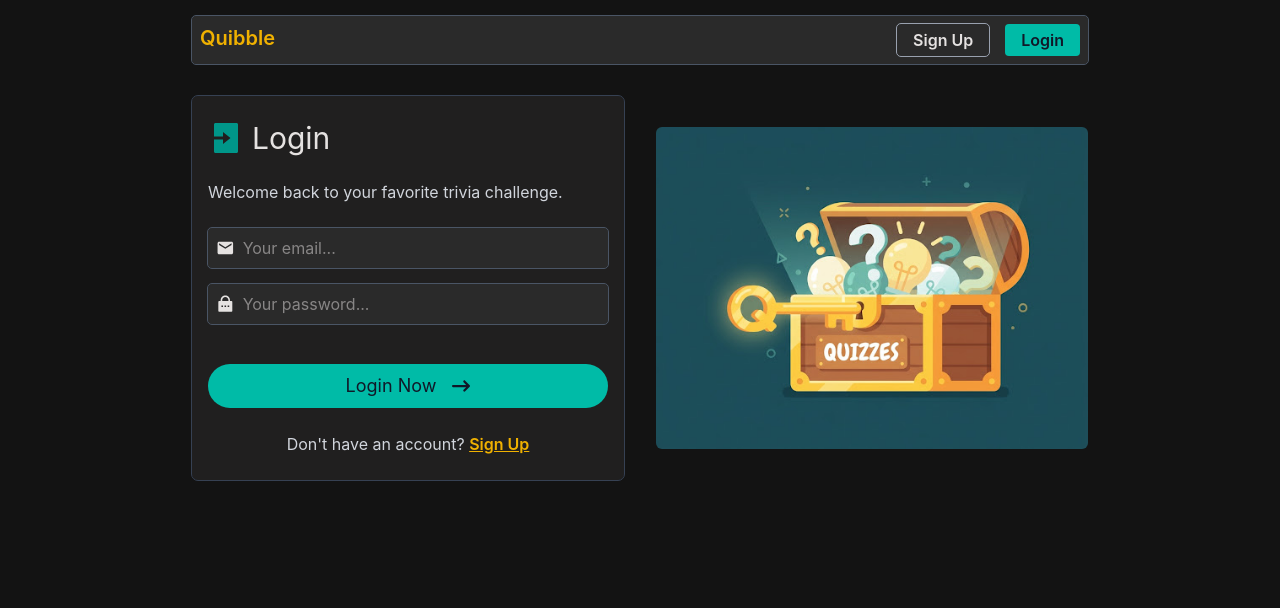
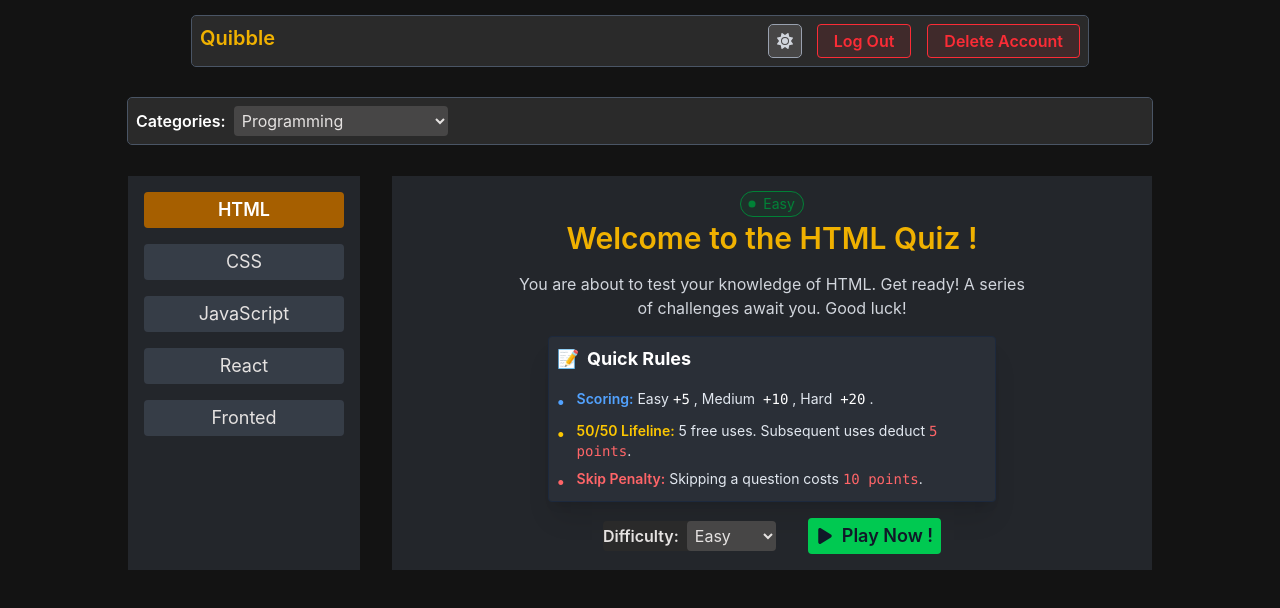
Before and after one commit to RaviCoderWallah/Quibble-Quiz-Web-App, a React (Vite) app: page /quiz in a window 1280 px wide. Before the commit this address led to /login. Shown: the top 608 px of the page. Built offline with nearby package versions, Linux system fonts and the light colour scheme; sample sign-in values are in the browser's storage.

Commit message:
fix: add rules section in welcome screen.

```diff
--- a/src/context/AuthContext.jsx
+++ b/src/context/AuthContext.jsx
@@ -4,7 +4,7 @@ export const AuthContext = createContext();
 
 export const AuthProvider = ({ children }) => {
   const [user, setUser] = useState(null);
-  const [isLogged, setIsLogged] = useState(false);
+  const [isLogged, setIsLogged] = useState(true);
   const [isAuthLoaded, setIsAuthLoaded] = useState(false);
 
   // Restore user from localStorage on page refresh
--- a/src/feature/quiz/GamePlayScreen.jsx
+++ b/src/feature/quiz/GamePlayScreen.jsx
@@ -28,7 +28,7 @@ const GamePlayScreen = () => {
         <h1 className="text-3xl font-bold text-yellow-500">What is the full form of HTML?</h1>
         <div className="grid grid-cols-2 gap-4 mt-6 max-w-140 mx-auto">
           <button className="bg-green-700 text-white text-sm outline-2 py-2 rounded-sm outline-green-500 cursor-pointer hover:outline-2">Hyper Text Markup Language</button>
-          <button className="bg-gray-600/50 text-white text-sm outline-1 py-2 rounded-sm cursor-pointer hover:outline-2">High Text Machine Language</button>
+          <button className="bg-gray-600/50 text-white text-sm outline-2 py-2 rounded-sm cursor-pointer">High Text Machine Language</button>
           <button className="bg-gray-600/50 text-white text-sm outline-1 py-2 rounded-sm cursor-pointer hover:outline-2">None of the above</button>
           <button className="bg-red-700 text-white text-sm outline-2 py-2 rounded-sm outline-red-500 cursor-pointer hover:outline-2">Hyper Transfer Markup Language</button>
         </div>
--- a/src/feature/quiz/QuizGamePlayContainer.jsx
+++ b/src/feature/quiz/QuizGamePlayContainer.jsx
@@ -1,11 +1,16 @@
-// import QuizWelcomeScreen from "./QuizWelcomeScreen"
+import { useState } from "react"
+import QuizWelcomeScreen from "./QuizWelcomeScreen"
 import GamePlayScreen from "./GamePlayScreen"
 
 const QuizGamePlayScreen = () => {
+  const [isWelcomeScreenShow, setIsWelcomeScreenShow] = useState(true)
   return (
     <div className="bg-gray-600/30 col-span-6 p-4">
-      {/* <QuizWelcomeScreen/> */}
-      <GamePlayScreen/>
+      {
+        isWelcomeScreenShow ?
+        <QuizWelcomeScreen setIsWelcomeScreenShow={setIsWelcomeScreenShow}/> :
+        <GamePlayScreen/>
+      }
     </div>
   )
 }
--- a/src/feature/quiz/QuizWelcomeScreen.jsx
+++ b/src/feature/quiz/QuizWelcomeScreen.jsx
@@ -1,12 +1,52 @@
 import { FaPlay } from "react-icons/fa6";
 import { GoDotFill } from "react-icons/go";
 
-const QuizWelcomeScreen = () => {
+const QuizWelcomeScreen = ({setIsWelcomeScreenShow}) => {
     return (
-        <div className="flex flex-col items-center justify-center gap-6 min-h-full">
+        <div className="flex flex-col items-center justify-center gap-4 min-h-full">
             <div className="flex items-center -mb-3 gap-1 bg-green-900/20 text-green-700 pl-1 py-0.5 rounded-full text-sm pr-2 outline-1 outline-green-700"><GoDotFill /> Easy</div>
-            <h1 className="text-4xl font-semibold text-yellow-500">Welcome to the HTML Quiz !</h1>
+            <h1 className="text-3xl font-semibold text-yellow-500">Welcome to the HTML Quiz !</h1>
             <p className="max-w-lg text-center text-gray-300">You are about to test your knowledge of HTML. Get ready! A series of challenges await you. Good luck!</p>
+
+            {/* Quick Rules Guides  */}
+            <div className="max-w-md mx-auto p-2 bg-slate-600/20 border border-slate-800 rounded-sm shadow-xl text-slate-200">
+                <h2 className="text-lg font-bold mb-4 text-white flex items-center gap-2">
+                    <span>📝</span> Quick Rules
+                </h2>
+
+                <div className="space-y-2 text-sm sm:text-base">
+                    {/* Scoring Rule */}
+                    <div className="flex gap-3">
+                        <div className="text-blue-400 font-bold">•</div>
+                        <p className="text-sm">
+                            <span className="text-blue-400 font-semibold">Scoring:</span> Easy
+                            <span className="text-white font-mono mx-1">+5</span>,
+                            Medium <span className="text-white font-mono mx-1">+10</span>,
+                            Hard <span className="text-white font-mono mx-1">+20</span>.
+                        </p>
+                    </div>
+
+                    {/* Lifeline Rule */}
+                    <div className="flex gap-3">
+                        <div className="text-yellow-400 font-bold">•</div>
+                        <p className="text-sm">
+                            <span className="text-yellow-400 font-semibold">50/50 Lifeline:</span> 5 free uses.
+                            Subsequent uses deduct <span className="text-red-400 font-mono">5 points</span>.
+                        </p>
+                    </div>
+
+                    {/* Penalty Rule */}
+                    <div className="flex gap-3">
+                        <div className="text-red-400 font-bold">•</div>
+                        <p className="text-sm">
+                            <span className="text-red-400 font-semibold">Skip Penalty:</span> Skipping a
+                            question costs <span className="text-red-400 font-mono">10 points</span>.
+                        </p>
+                    </div>
+                </div>
+
+            </div>
+
             <div className="flex gap-8 items-center">
                 <div className="bg-[#2a2a2a] rounded-sm">
                     <div className="flex items-center gap-2">
@@ -18,7 +58,7 @@ const QuizWelcomeScreen = () => {
                         </select>
                     </div>
                 </div>
-                <button className="flex items-center gap-2 bg-green-500 text-gray-900 px-2 py-1 text-lg font-semibold cursor-pointer rounded-sm"> <FaPlay /> Play Now ! </button>
+                <button onClick={() => setIsWelcomeScreenShow((prev) => !prev)} className="flex items-center gap-2 bg-green-500 text-gray-900 px-2 py-1 text-lg font-semibold cursor-pointer rounded-sm"> <FaPlay /> Play Now ! </button>
             </div>
         </div>
     )
```
